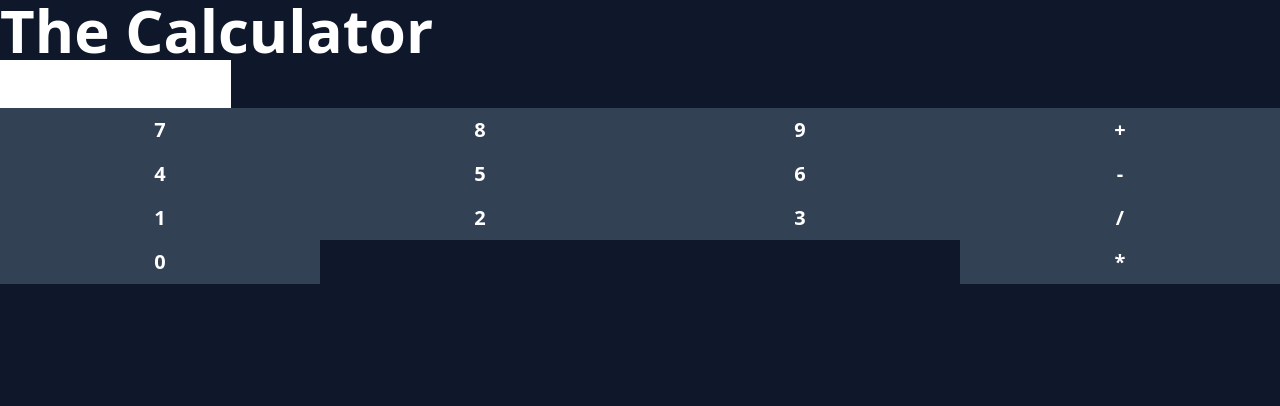
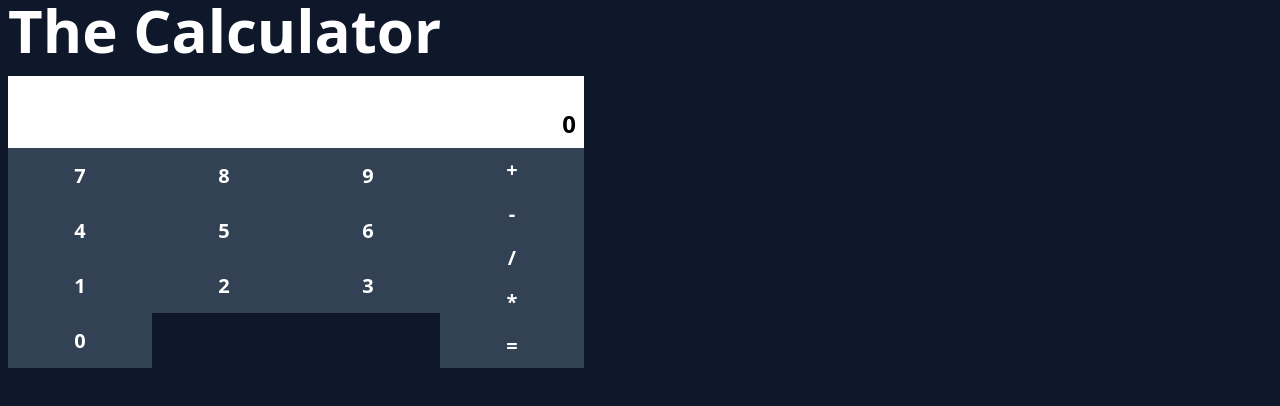
Before and after one commit to samb97/calculator, a Vue app: page / in a window 1280 px wide. Shown: the top 406 px of the page. Built offline with nearby package versions, Linux system fonts and the light colour scheme.

Commit message:
Creating calculator smart resetting along with resetting functionality ready for a 'reset' or 'C' button.

```diff
--- a/src/App.vue
+++ b/src/App.vue
@@ -3,8 +3,11 @@ import Calculator from './components/Calculator.vue'
 </script>
 
 <template>
-  <div>
-    <h1 class="text-6xl font-bold">The Calculator</h1>
-    <Calculator :decimal-point-cap="4" />
+  <div class="container mx-auto px-2">
+    <h1 class="text-6xl font-bold mb-4">The Calculator</h1>
+    <Calculator
+      :decimal-point-cap="4"
+      class="max-w-xl"
+    />
   </div>
 </template>
--- a/src/components/Calculator.vue
+++ b/src/components/Calculator.vue
@@ -23,12 +23,13 @@ const operands = [
   Operand.Multiply,
 ]
 const numbers = [7, 8, 9, 4, 5, 6, 1, 2, 3, 0]
-const numberSelection = ref<string>('')
+const numberSelection = ref<string>('0')
 const numberOne = ref<number | null>(null)
 const numberTwo = ref<number | null>(null)
 const operand = ref<Operand | null>(null)
+const isShowingAnswer = ref<boolean>(false)
 const preText = computed(() => {
-  return `${numberOne.value ?? ''} ${operand.value ?? ''} ${numberTwo.value ?? ''}`
+  return `${numberOne.value ?? ''} ${operand.value ?? ''} ${numberTwo.value ?? ''} ${isShowingAnswer.value ? '=' : ''}`
 })
 
 function prepareNumber(num: (number | string)) {
@@ -40,9 +41,11 @@ function calculateAnswer(): number {
     return 0
   }
 
-  if (numberTwo.value === null) {
+  if (numberTwo.value === null && numberSelection.value === '') {
     return 0
   }
+
+  numberTwo.value = prepareNumber(numberSelection.value)
 
   if (operand.value === Operand.Plus) {
     return numberOne.value + numberTwo.value
@@ -63,15 +66,33 @@ function calculateAnswer(): number {
   return 0
 }
 
+function resetCalculator() {
+  numberOne.value = null
+  numberTwo.value = null
+  operand.value = null
+  resetNumberSelection()
+  isShowingAnswer.value = false
+}
+
 function resetNumberSelection() {
   numberSelection.value = ''
 }
 
 function pushNumber(number: number) {
+  if (isShowingAnswer.value === true) {
+    resetCalculator()
+  }
+
+  if (numberSelection.value === '0') {
+    numberSelection.value = ''
+  }
+
   numberSelection.value += number
 }
 
 function setOperand(_operand: Operand) {
+  isShowingAnswer.value = false
+
   if (numberSelection.value === '') {
     return
   }
@@ -91,6 +112,11 @@ function setOperand(_operand: Operand) {
 
   operand.value = _operand
 }
+
+function finalizeCalculation() {
+  numberSelection.value = String(prepareNumber(calculateAnswer()))
+  isShowingAnswer.value = true
+}
 </script>
 
 <template>
@@ -102,6 +128,7 @@ function setOperand(_operand: Operand) {
         readonly
         aria-readonly
         :value="preText"
+        class="w-full text-right"
       />
     </div>
 
@@ -112,6 +139,7 @@ function setOperand(_operand: Operand) {
         readonly
         aria-readonly
         v-model="numberSelection"
+        class="w-full text-2xl font-bold p-2 text-right"
       />
     </div>
 
@@ -139,6 +167,9 @@ function setOperand(_operand: Operand) {
         >
           {{ operand }}
         </CalculatorButton>
+        <CalculatorButton @click="finalizeCalculation">
+          =
+        </CalculatorButton>
       </div>
     </div>
 
```
